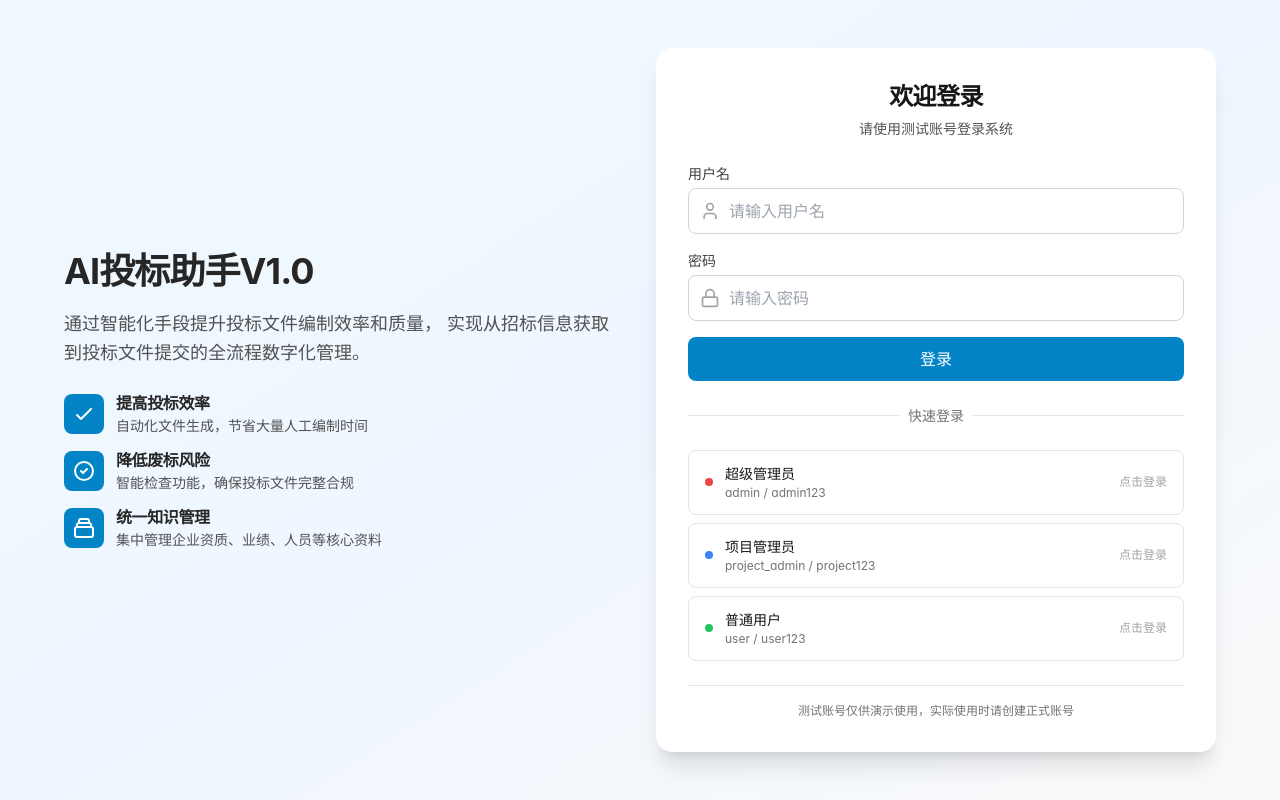
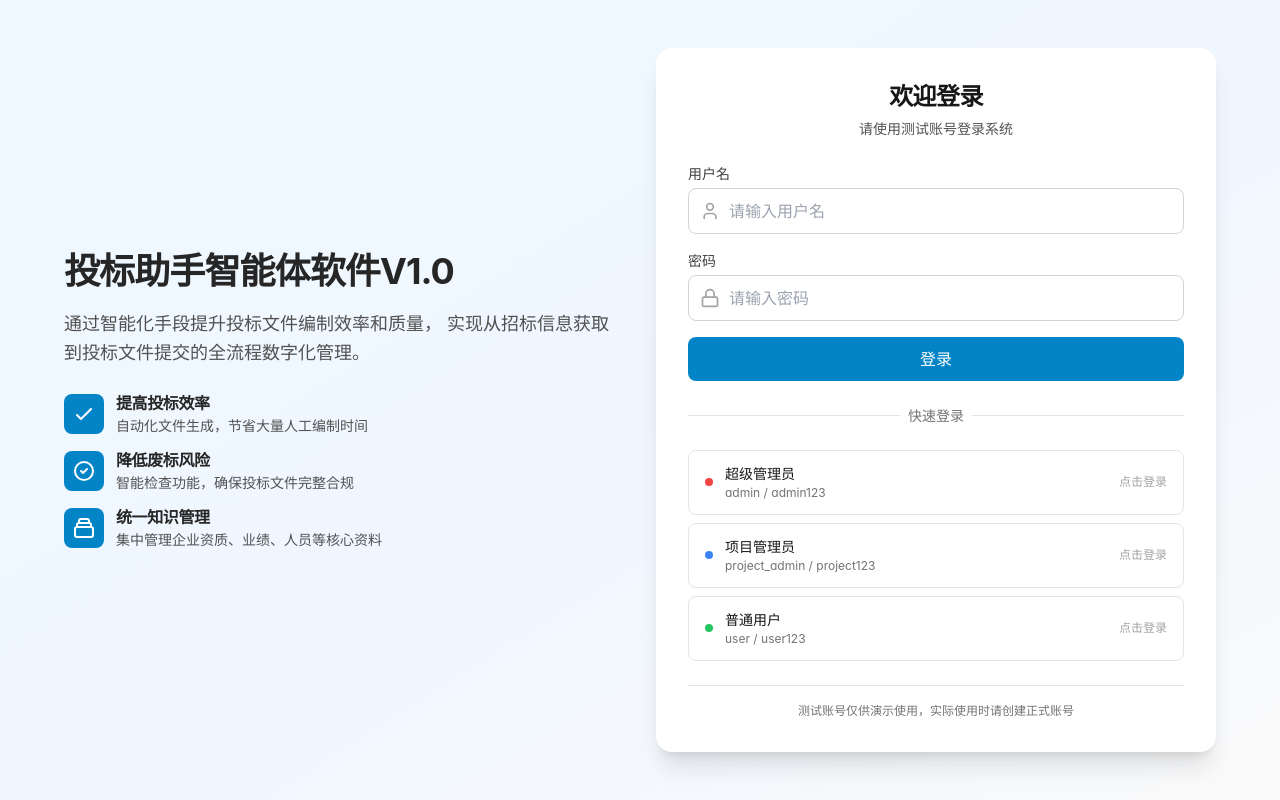
Before and after one commit to JEFF00011/toubiao-v1.1, a React (Vite) app: page / in a window 1280 px wide. Built offline with nearby package versions, Linux system fonts and the light colour scheme.

Commit message:
2025.11.14 系统名称更正

```diff
--- a/index.html
+++ b/index.html
@@ -4,7 +4,7 @@
     <meta charset="UTF-8" />
     <link rel="icon" type="image/svg+xml" href="/vite.svg" />
     <meta name="viewport" content="width=device-width, initial-scale=1.0" />
-    <title>AI投标助手系统</title>
+    <title>投标助手智能体软件</title>
   </head>
   <body>
     <div id="root"></div>
--- a/src/components/Login.tsx
+++ b/src/components/Login.tsx
@@ -71,7 +71,7 @@ const Login: React.FC<LoginProps> = ({ onLogin }) => {
         <div className="hidden lg:flex flex-col justify-center space-y-6 text-white">
           <div className="space-y-4">
             <h1 className="text-4xl font-bold text-neutral-800">
-              AI投标助手V1.0
+              投标助手智能体软件V1.0
             </h1>
             <p className="text-lg text-neutral-600 leading-relaxed">
               通过智能化手段提升投标文件编制效率和质量，
--- a/src/components/Navigation.tsx
+++ b/src/components/Navigation.tsx
@@ -108,8 +108,8 @@ const Navigation: React.FC<NavigationProps> = ({ username = '管理员', role =
               <FileText className="w-5 h-5 text-white" />
             </div>
             <div>
-              <h1 className="text-lg font-semibold text-neutral-900">AI投标助手 v1.0</h1>
-              <p className="text-xs text-neutral-500">智能标书生成系统</p>
+              <h1 className="text-lg font-semibold text-neutral-900">投标助手智能体软件</h1>
+              <p className="text-xs text-neutral-500">v1.0</p>
             </div>
           </div>
 
```
Also changed, not shown: 1 other file (tests, documents, lock files or other folders).
